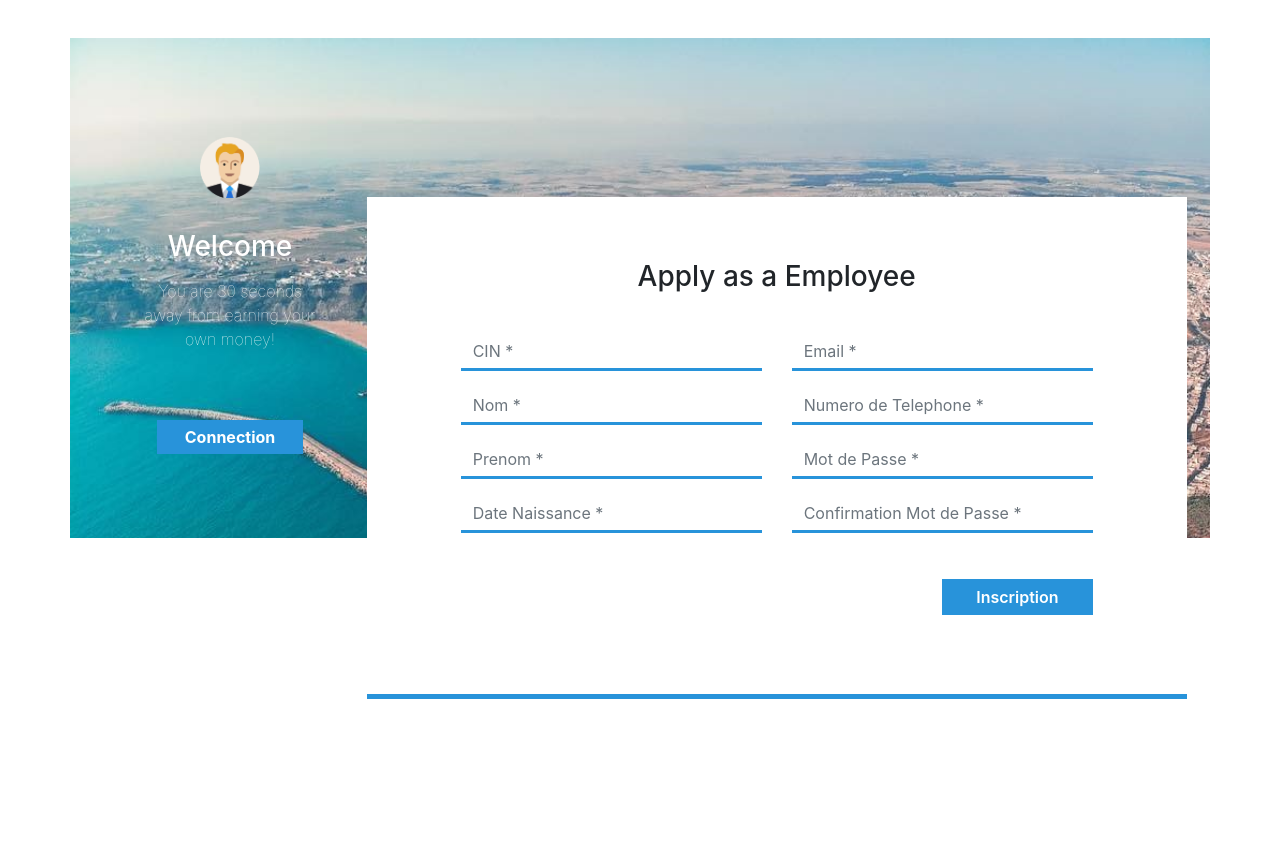
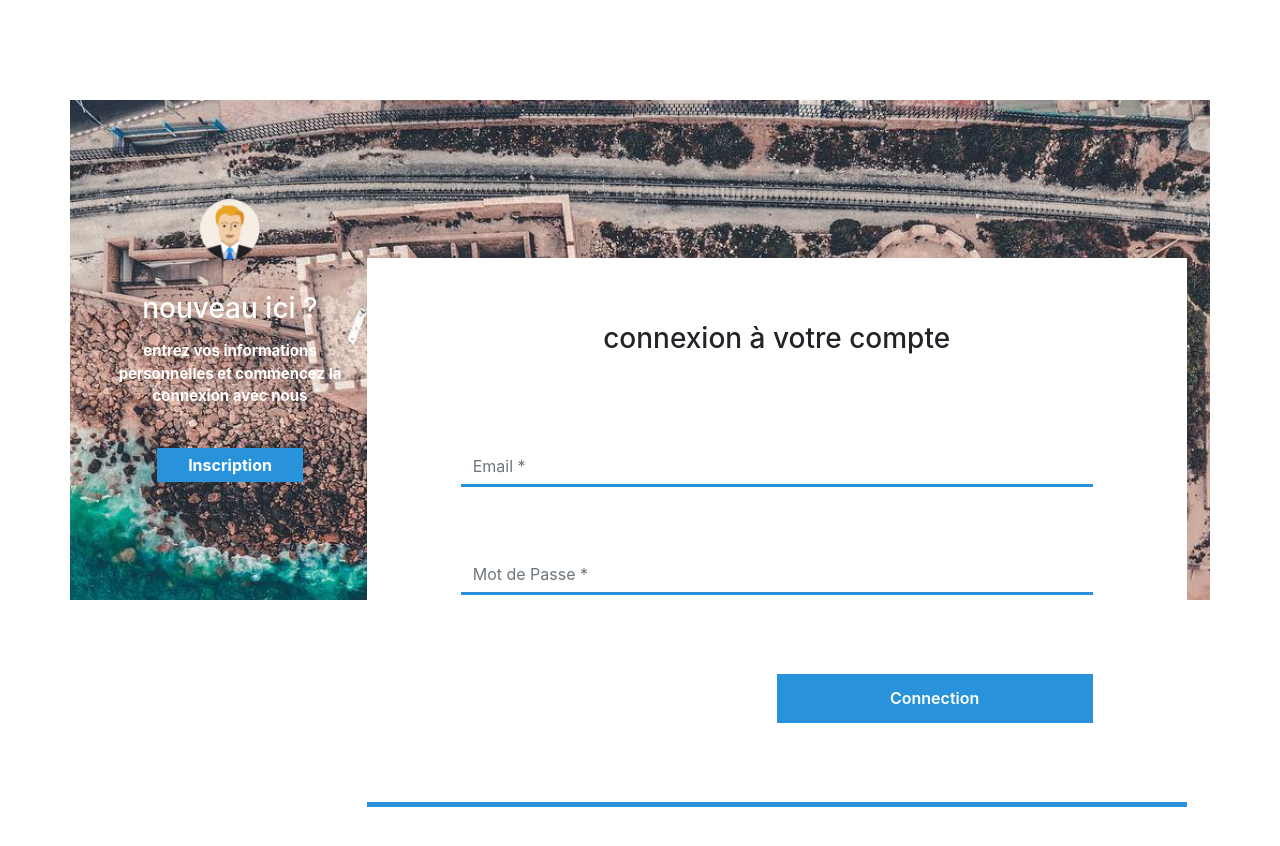
Before and after one commit to Fattati/Agence-Urbaine-de-Safi-Youssoufia, a website: page app/inscription.html in a window 1280 px wide. Before the commit the page ends 800 px from the top, so only its background shows below. Drawn offline with nearby package versions, Linux system fonts and the light colour scheme; a web font is replaced by a local one.

Commit message:
ajouter form connection

```diff
--- a/app/css/inscription.scss
+++ b/app/css/inscription.scss
@@ -1,17 +1,31 @@
 @import url('https://fonts.google.com/specimen/Inter');
 * { font-family: 'Inter' }
-
-.register{
+.general
+{
+    & .formInscription
+    {
         background-image: url("../img/3.jpg");
+    }
+    & .formConnection
+    {
+        background-image: url("../img/4.png");
+        position: relative;
+        top: -500px;
+    }
+    margin-top: 100px;
+    & .formInscription,& .formConnection{
         background-size: cover;
-    margin-top: 3%;
         padding: 3%;
         height: 500px;
+        & .register-form{
+            padding: 10%;
+            margin-top: 10%;
         }
-.register-left{
+        & .register-left{
             text-align: center;
-    color: #fff;
+            color: white;
             margin-top: 4%;
+
             & input{
                 border: none;
                 padding: 2%;
@@ -23,33 +37,25 @@
                 margin-bottom: 3%;
                 cursor: pointer;
             }
-}
-.register-right{
-    background: #ffffff;
-    border-bottom: 5px solid #2893DA;
-    margin-top: 120px;
-}
-.register-left img{
+            img{
                 margin-top: 15%;
                 margin-bottom: 5%;
                 width: 25%;
                 -webkit-animation: mover 2s infinite  alternate;
                 animation: mover 1s infinite  alternate;
             }
-@keyframes mover {
-    0% { transform: translateY(0); }
-    100% { transform: translateY(-20px); }
+            & p{
+                font-weight: bold;
+                padding-top: 12%;
+                margin-top: -9%;
+                font-size: 15px;
             }
-.register-left p{
-    font-weight: lighter;
-    padding: 12%;
-    margin-top: -9%;
         }
-.register .register-form{
-    padding: 10%;
-    margin-top: 10%;
-}
-.btnRegister{
+        & .register-right{
+            background: #ffffff;
+            border-bottom: 5px solid #2893DA;
+            margin-top: 120px;
+            & .btnRegister{
                 float: right;
                 margin-top: 10%;
                 border: none;
@@ -60,16 +66,22 @@
                 width: 50%;
                 cursor: pointer;
             }
-.register-heading{
+            & .register-heading{
                 text-align: center;
                 margin-top: 8%;
                 margin-bottom: -15%;
             }
-
-.form-control
+            & .form-control
             {
                 border-radius: 0px;
                 border: 0;
                 outline: 0;
                 border-bottom: 3px solid #2893DA;
             }
+        }
+    }
+}
+@keyframes mover {
+    0% { transform: translateY(0); }
+    100% { transform: translateY(-20px); }
+}
--- a/app/inscription.html
+++ b/app/inscription.html
@@ -9,18 +9,19 @@
     <title>inscription</title>
   </head>
   <body>
-    <div class="container register">
+      <div class="general">
+        <div class="container formInscription">
             <div class="row">
                 <div class="col-md-3 register-left">
                     <img src="img/userIcon.png" alt=""/>
-              <h3>Welcome</h3>
-              <p>You are 30 seconds away from earning your own money!</p>
-              <input type="submit" name="" value="Connection"/><br/>
+                    <h3>Nous saluons le retour</h3>
+                    <p>pour rester connecté avec nous, veuillez vous connecter avec vos informations personnelles</p>
+                    <input type="button" name="" value="Connection"/><br/>
                 </div>
                 <div class="col-md-9 register-right">
                     <div class="tab-content" id="myTabContent">
                         <div class="tab-pane fade show active" id="home" role="tabpanel" aria-labelledby="home-tab">
-                      <h3 class="register-heading">Apply as a Employee</h3>
+                            <h3 class="register-heading">Créer un compte</h3>
                             <div class="row register-form">
                                 <div class="col-md-6">
                                     <div class="form-group">
@@ -57,6 +58,44 @@
                 </div>
             </div>
         </div>
+
+
+
+        <div class="container formConnection">
+            <div class="row">
+                <div class="col-md-3 register-left">
+                    <img src="img/userIcon.png" alt=""/>
+                    <h3>nouveau ici ?</h3>
+                    <p>entrez vos informations personnelles et commencez la connexion avec nous</p>
+                    <input type="button" name="" value="Inscription"/><br/>
+                </div>
+                <div class="col-md-9 register-right">
+                    <div class="tab-content" id="myTabContent">
+                        <div class="tab-pane fade show active" id="home" role="tabpanel" aria-labelledby="home-tab">
+                            <h3 class="register-heading">connexion à votre compte</h3>
+                            <div class="row register-form">
+                                <div class="col-md-12">
+                                    <div class="form-group" style="visibility: hidden">
+                                        <input type="email" class="form-control" placeholder="Email *" value="" />
+                                    </div>
+                                    <div class="form-group">
+                                        <input type="email" class="form-control" placeholder="Email *" value="" />
+                                    </div>
+                                    <div class="form-group" style="visibility: hidden">
+                                        <input type="email" class="form-control" placeholder="Email *" value="" />
+                                    </div>
+                                    <div class="form-group">
+                                        <input type="password" class="form-control" placeholder="Mot de Passe *" value="" />
+                                    </div>
+                                    <input type="submit" class="btnRegister"  value="Connection"/>
+                                </div>
+                            </div>
+                        </div>
+                    </div>
+                </div>
+            </div>
+        </div>
+    </div>
     <script src="https://code.jquery.com/jquery-3.4.1.slim.min.js" integrity="sha384-J6qa4849blE2+poT4WnyKhv5vZF5SrPo0iEjwBvKU7imGFAV0wwj1yYfoRSJoZ+n" crossorigin="anonymous"></script>
     <script src="https://cdn.jsdelivr.net/npm/popper.js@1.16.0/dist/umd/popper.min.js" integrity="sha384-Q6E9RHvbIyZFJoft+2mJbHaEWldlvI9IOYy5n3zV9zzTtmI3UksdQRVvoxMfooAo" crossorigin="anonymous"></script>
     <script src="https://stackpath.bootstrapcdn.com/bootstrap/4.4.1/js/bootstrap.min.js" integrity="sha384-wfSDF2E50Y2D1uUdj0O3uMBJnjuUD4Ih7YwaYd1iqfktj0Uod8GCExl3Og8ifwB6" crossorigin="anonymous"></script>
```
Also changed, not shown: app/css/inscription.css, 1 other file. Lines whose indentation alone changed are shown as unchanged.
